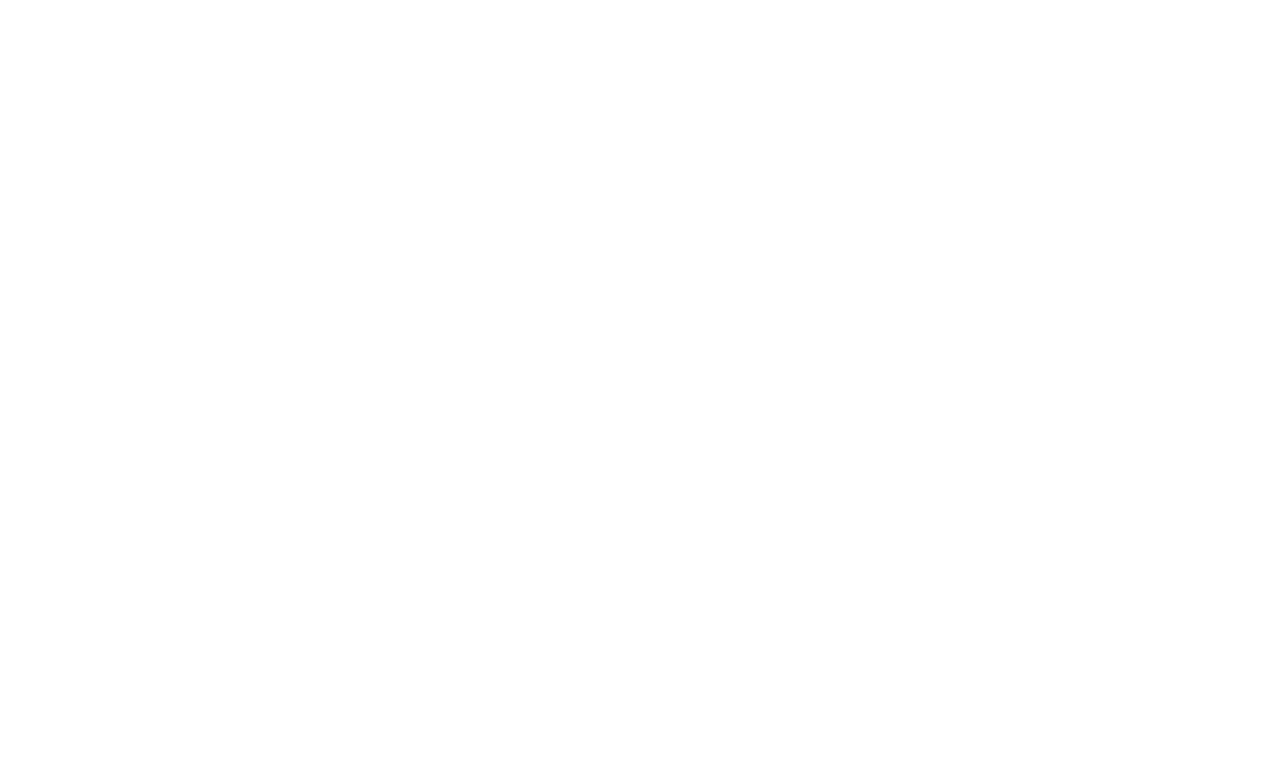
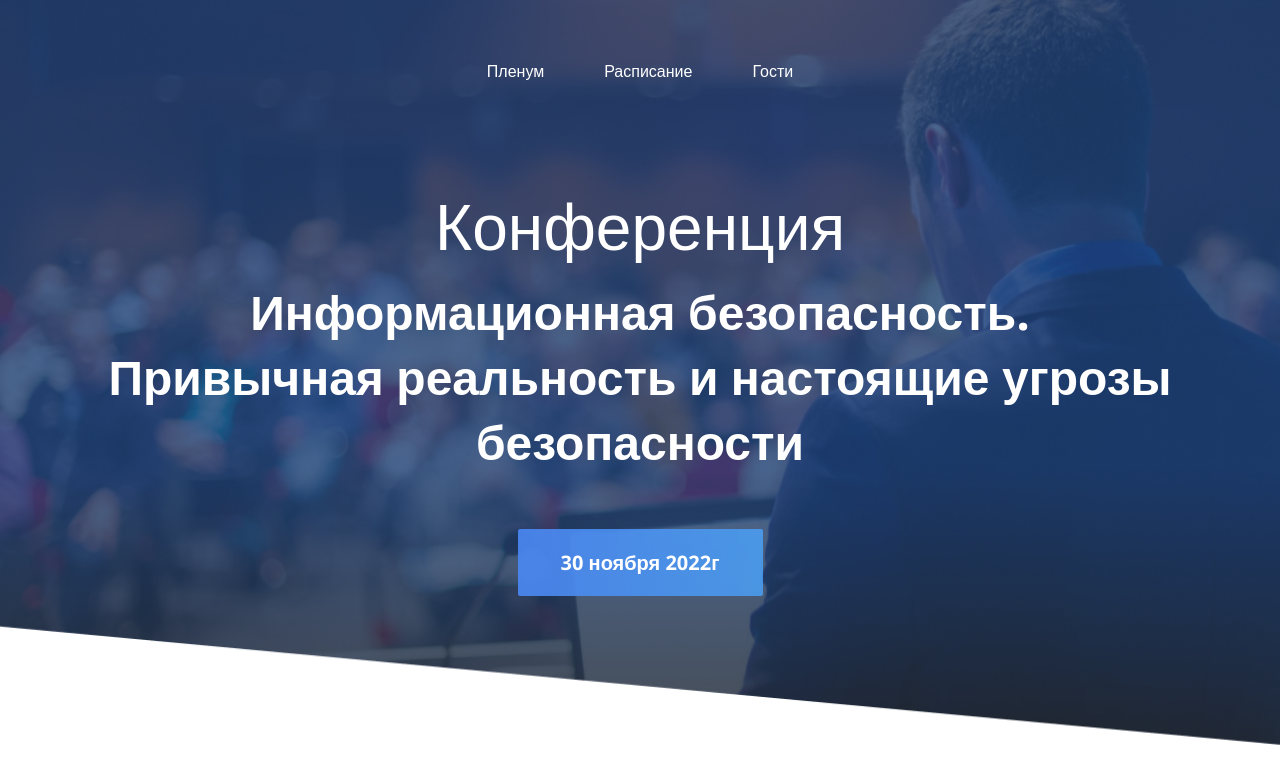
Before and after one commit to Prizzz/conference-InfoSec, a website built with webpack: page conference/src/index.html in a window 1280 px wide. Built offline with nearby package versions, Linux system fonts and the light colour scheme.

Commit message:
feat: add hero section

```diff
--- a/conference/src/index.html
+++ b/conference/src/index.html
@@ -7,6 +7,18 @@
   <title>Конференция</title>
 </head>
 <body>
-
+  <section class="hero">
+    <div class="container">
+      <nav class="nav">
+        <a href="#" class="nav-link">Пленум</a>
+        <a href="#" class="nav-link">Расписание</a>
+        <a href="#" class="nav-link">Гости</a>
+      </nav>
+      <h1 class="hero-title">Конференция</h1>
+      <h2 class="hero-subtitle">Информационная безопасность.<br> Привычная реальность и настоящие угрозы безопасности
+      </h2>
+      <div class="hero-date">30 ноября 2022г</div>
+    </div>
+  </section>
 </body>
 </html>
--- a/conference/src/styles/fonts.scss
+++ b/conference/src/styles/fonts.scss
@@ -1,26 +1,21 @@
-@import url('https://fonts.googleapis.com/css2?family=Roboto:wght@100;300;400;500;700&display=swap');
-
-@mixin ultra {
-    font-family: 'Roboto', sans-serif;
-    font-weight: 100;
-}
+@import url('https://fonts.googleapis.com/css2?family=Open+Sans:wght@300;400;500;700&display=swap');
 
 @mixin light {
-    font-family: 'Roboto', sans-serif;
+    font-family: 'Open Sans', sans-serif;
     font-weight: 300;
 }
 
 @mixin reg {
-    font-family: 'Roboto', sans-serif;
+    font-family: 'Open Sans', sans-serif;
     font-weight: 400;
 }
 
 @mixin med {
-    font-family: 'Roboto', sans-serif;
+    font-family: 'Open Sans', sans-serif;
     font-weight: 500;
 }
 
 @mixin bold {
-    font-family: 'Roboto', sans-serif;
+    font-family: 'Open Sans', sans-serif;
     font-weight: 700;
 }
--- /dev/null
+++ b/conference/src/styles/hero.sass
@@ -0,0 +1,34 @@
+.hero
+  padding-top: 60px
+  padding-bottom: 162px
+  background-image: url(../img/main-bg.png)
+  background-size: cover
+  color: #fff
+  &-title
+    +light
+    font-size: 64px
+    text-align: center
+    margin-bottom: 10px
+  &-subtitle
+    +bold
+    font-size: 48px
+    text-align: center
+    margin-bottom: 55px
+  &-date
+    width: 245px
+    padding: 20px 40px
+    margin: 0 auto
+    background: linear-gradient(0deg, rgba(75, 135, 241, 0.2), rgba(75, 135, 241, 0.2)), linear-gradient(270deg, rgba(75, 169, 249, 0.8) 0%, rgba(75, 135, 241, 0.9) 100%)
+    border-radius: 2px
+    +bold
+    font-size: 20px
+    text-align: center
+
+.nav
+  display: flex
+  column-gap: 60px
+  justify-content: center
+  margin-bottom: 100px
+  &-link
+    color: #fff
+    text-decoration: none
--- a/conference/src/styles/main.sass
+++ b/conference/src/styles/main.sass
@@ -1,11 +1,13 @@
 @import 'fonts'
+@import 'hero'
 
 *
   padding: 0
   margin: 0
   box-sizing: border-box
   transition: 0.3s
+  +reg
 
 .container
-  max-width: 1160px
+  max-width: 1100px
   margin: 0 auto
```
Also changed, not shown: conference/src/img/main-bg.png (added).
